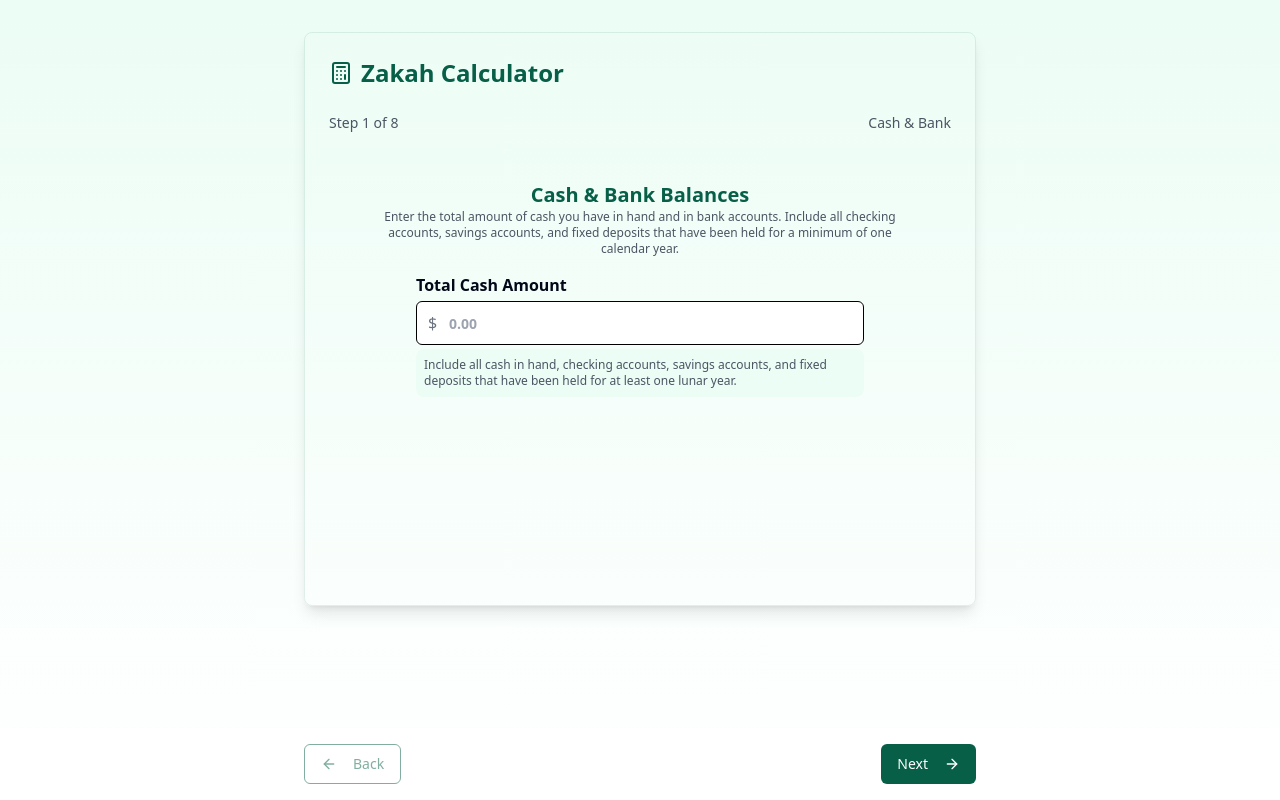
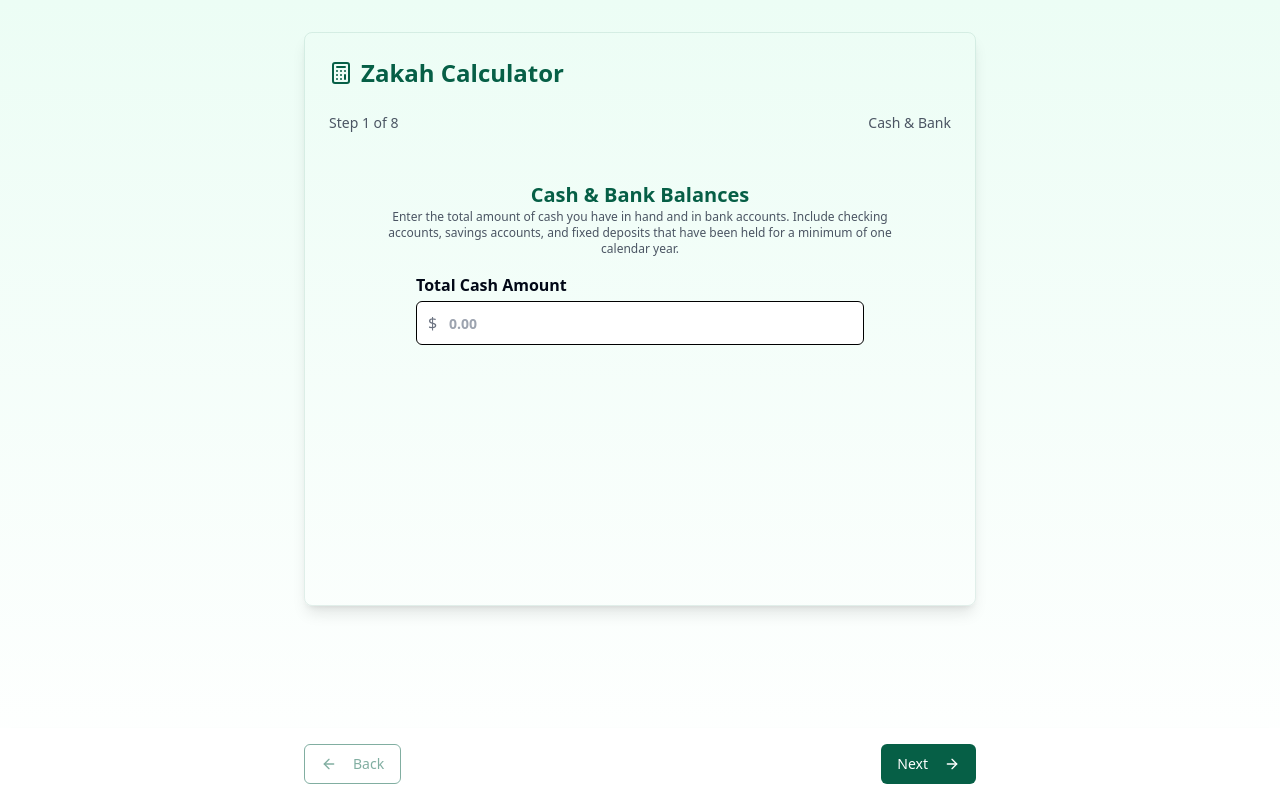
Before and after one commit to lilyjayapp/zakahwise-calculator-88, a React (Vite) app: page / in a window 1280 px wide. Built offline with nearby package versions, Linux system fonts and the light colour scheme.

Commit message:
Remove redundant text from CashForm component
[skip gpt_engineer]

```diff
--- a/src/components/calculator/CashForm.tsx
+++ b/src/components/calculator/CashForm.tsx
@@ -13,7 +13,7 @@ const CashForm = ({ data, onUpdate }: CashFormProps) => {
       <div className="text-center mb-4">
         <h2 className="text-xl font-bold text-zakah-primary">Cash & Bank Balances</h2>
         <p className="text-gray-600 max-w-lg mx-auto text-xs">
-          Enter the total amount of cash you have in hand and in bank accounts. Include all checking accounts, savings accounts, and fixed deposits that have been held for a minimum of one calendar year.
+          Enter the total amount of cash you have in hand and in bank accounts. Include checking accounts, savings accounts, and fixed deposits that have been held for a minimum of one calendar year.
         </p>
       </div>
 
@@ -32,12 +32,6 @@ const CashForm = ({ data, onUpdate }: CashFormProps) => {
             />
           </div>
         </div>
-
-        <div className="bg-zakah-light rounded-lg p-2">
-          <p className="text-xs text-gray-600">
-            Include all cash in hand, checking accounts, savings accounts, and fixed deposits that have been held for at least one lunar year.
-          </p>
-        </div>
       </div>
     </div>
   );
```
